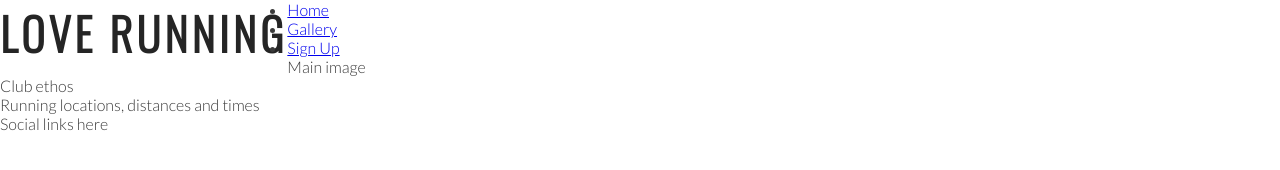
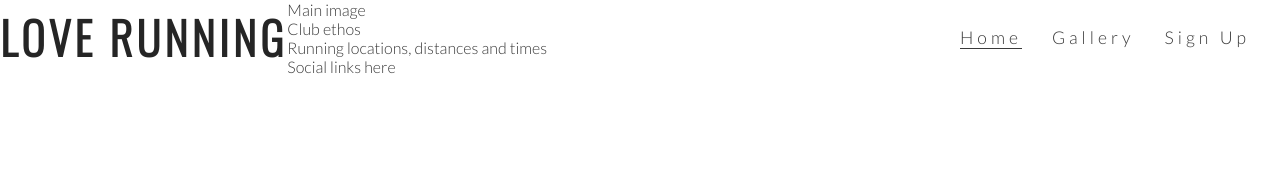
Before and after one commit to JodyMurray/love-running, a plain HTML site: page index.html in a window 1280 px wide. Drawn offline with nearby package versions, Linux system fonts and the light colour scheme.

Commit message:
Style navigation links

```diff
--- a/assets/css/style.css
+++ b/assets/css/style.css
@@ -21,3 +21,26 @@ h1, h2 {
     float: left;
     font-size: 280%;
 }
+/* navigation links */
+#menu {
+    font-size: 110%;
+    letter-spacing: 4px;
+}
+#menu, #logo {
+    line-height: 75px;
+}
+#menu li {
+    float: right;
+    list-style-type: none;
+    margin-right: 30px;
+}
+#menu a {
+    text-decoration: none;
+    color: inherit;
+}
+#menu a:hover {
+    border-bottom: 1px solid #3a3a3a;
+}
+.active {
+    border-bottom: 1px solid #3a3a3a;
+}
--- a/index.html
+++ b/index.html
@@ -17,11 +17,10 @@
             <h1 id="logo">Love Running</h1>
         </a>
         <nav>
-            <ul>
-                <li><a href="index.html">Home</a>
-                </li>
+            <ul id="menu">
+                <li><a href="#">Sign Up</a></li>
                 <li><a href="#">Gallery</a></li>
-                <li><a href="#">Sign Up</a></li>
+                <li><a href="index.html" class="active">Home</a></li>
             </ul>
         </nav>
     </header>
```
